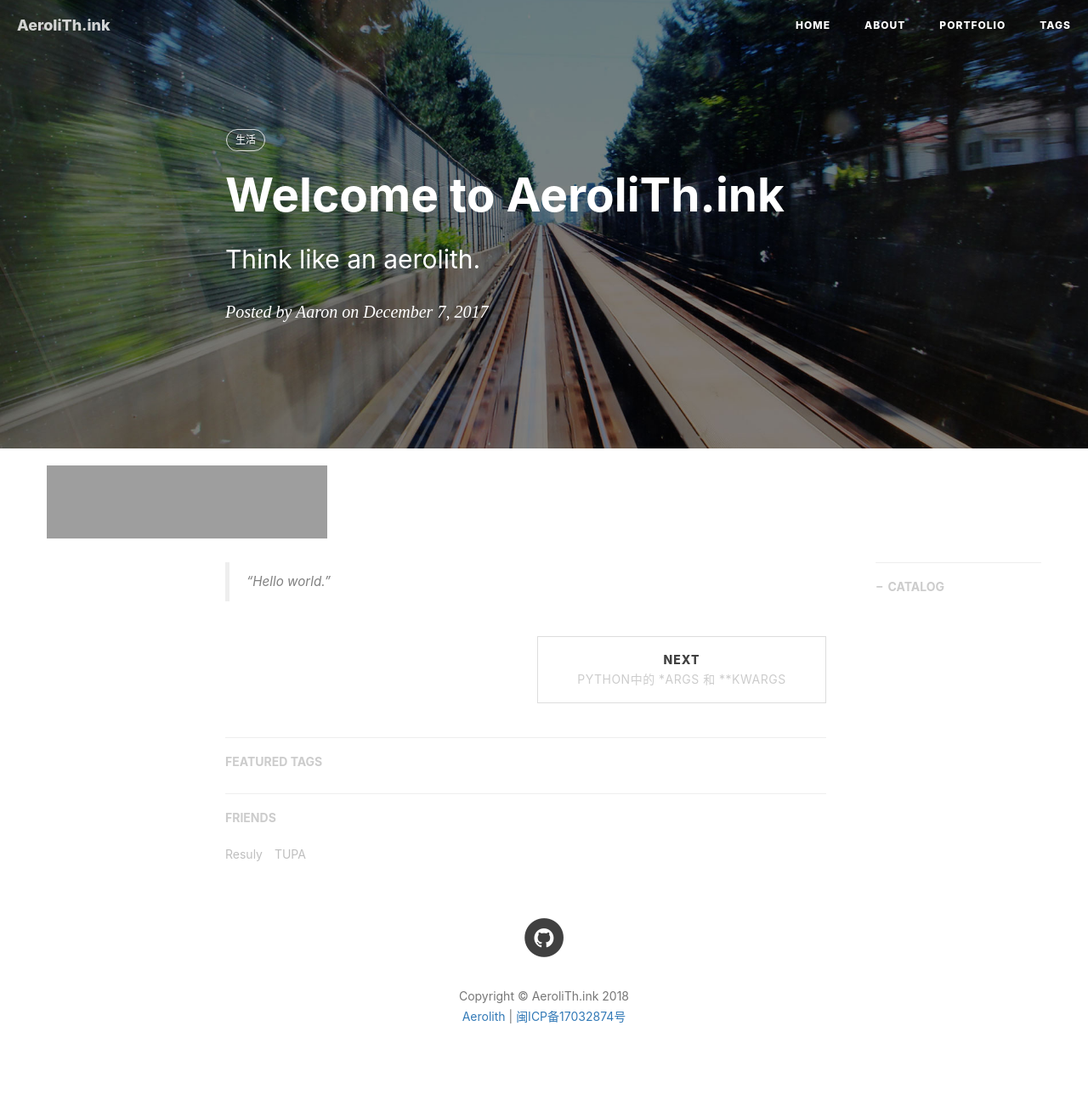
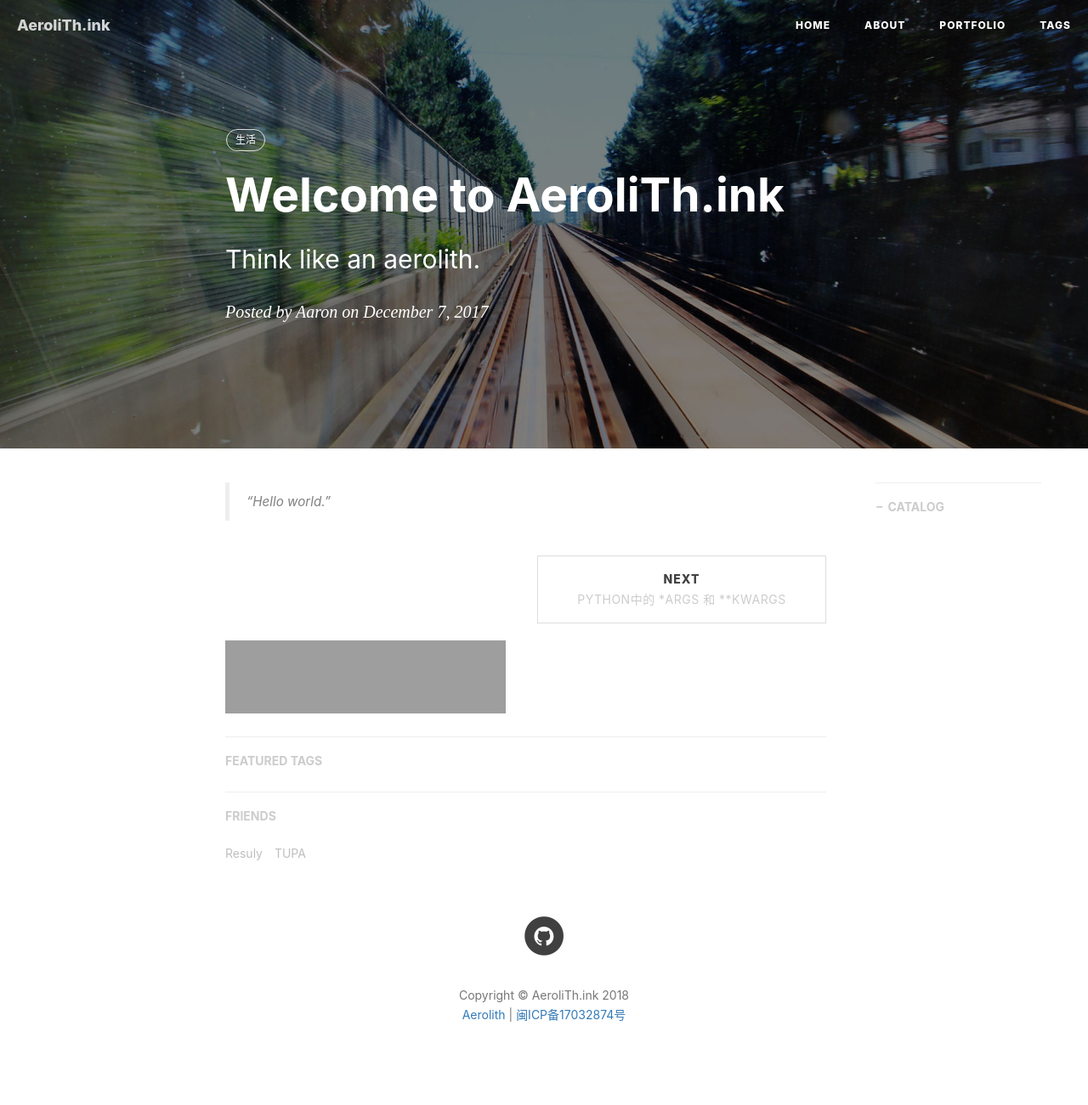
Before and after one commit to aerolithink/aerolithink.github.io, a Jekyll site: the page built from _posts/2017-12-07-hello-2017.markdown, in a window 1280 px wide. Shown: the whole page at 85% size. Built offline with Jekyll 4.4.1, drawn with Linux system fonts in a browser that asks for light colours; nearby versions of some CDN libraries; comment, search, counter and statistics services are not loaded; grey boxes are pictures that could not be loaded.

Commit message:
Revert "CloudMusic"
This reverts commit 76170cb9c9177c03fccef4a78b8b90cfb8e1bd60.

```diff
--- a/_layouts/post.html
+++ b/_layouts/post.html
@@ -53,10 +53,6 @@ layout: default
         <div class="row">
 
     <!-- Post Container -->
-
-			<!-- CloudMusic -->
-			<iframe frameborder="no" border="0" marginwidth="0" marginheight="0" width=330 height=86 src="//music.163.com/outchain/player?type=2&id={\{ page.music-id }\}"></iframe>
-
             <div class="
                 col-lg-8 col-lg-offset-2
                 col-md-10 col-md-offset-1
@@ -127,13 +123,14 @@ layout: default
             </div>
         {% endif %}
 
-    <!-- Sidebar Container   bottom of the Post pages-->
+    <!-- Sidebar Container -->
             <div class="
                 col-lg-8 col-lg-offset-2
                 col-md-10 col-md-offset-1
                 sidebar-container">
 
-
+				<!-- CloudMusic -->
+				<iframe frameborder="no" border="0" marginwidth="0" marginheight="0" width=330 height=86 src="//music.163.com/outchain/player?type=2&id={\{ page.music-id }\}"></iframe>
 
                 <!-- Featured Tags -->
                 {% if site.featured-tags %}
```
